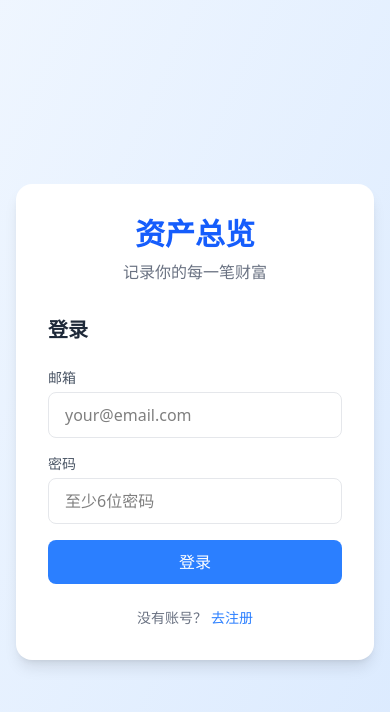
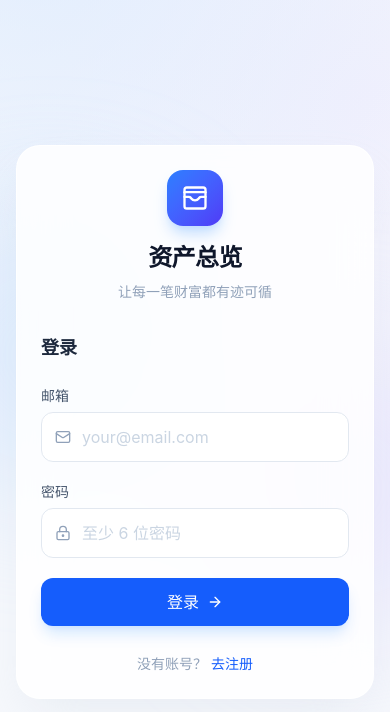
Before and after one commit to andyplanckm/asset-tracker, a React (Vite) app: page / in a window 390 px wide. Shown: the top 712 px of the page. Built offline with nearby package versions, Linux system fonts and the light colour scheme; no server answers.

Commit message:
Refresh dashboard interface (#2)
Improve the visual hierarchy, dashboard metrics, account cards, trend controls, responsive states, navigation, and authentication UI without changing existing workflows.

```diff
--- a/src/components/Auth.tsx
+++ b/src/components/Auth.tsx
@@ -1,4 +1,5 @@
 import { useState } from 'react'
+import { ArrowRight, LockKeyhole, Mail, WalletCards } from 'lucide-react'
 import { errorMessage, supabase } from '../lib/supabase'
 
 export default function Auth() {
@@ -31,44 +32,59 @@ export default function Auth() {
   }
 
   return (
-    <div className="min-h-screen flex items-center justify-center bg-gradient-to-br from-blue-50 to-blue-100 px-4">
-      <div className="bg-white rounded-2xl shadow-lg p-8 w-full max-w-md">
-        <div className="text-center mb-8">
-          <h1 className="text-3xl font-bold text-blue-600 mb-2">资产总览</h1>
-          <p className="text-gray-500">记录你的每一笔财富</p>
+    <div className="relative flex min-h-screen items-center justify-center overflow-hidden px-4 py-10">
+      <div className="absolute -left-24 top-1/4 h-72 w-72 rounded-full bg-blue-200/40 blur-3xl" />
+      <div className="absolute -right-24 bottom-1/4 h-72 w-72 rounded-full bg-violet-200/40 blur-3xl" />
+      <div className="relative w-full max-w-md rounded-3xl border border-white/80 bg-white/85 p-6 shadow-2xl shadow-slate-300/30 backdrop-blur-xl sm:p-9">
+        <div className="mb-8 text-center">
+          <div className="mx-auto mb-4 flex h-14 w-14 items-center justify-center rounded-2xl bg-gradient-to-br from-blue-500 to-indigo-600 text-white shadow-lg shadow-blue-200">
+            <WalletCards className="h-7 w-7" aria-hidden="true" />
+          </div>
+          <h1 className="text-2xl font-bold tracking-tight text-slate-900">资产总览</h1>
+          <p className="mt-2 text-sm text-slate-400">让每一笔财富都有迹可循</p>
         </div>
 
-        <h2 className="text-xl font-semibold text-gray-800 mb-6">
+        <h2 className="mb-6 text-lg font-semibold text-slate-800">
           {isSignUp ? '创建账号' : '登录'}
         </h2>
 
-        <form onSubmit={handleSubmit} className="space-y-4">
+        <form onSubmit={handleSubmit} className="space-y-5">
           <div>
-            <label className="block text-sm font-medium text-gray-600 mb-1">邮箱</label>
+            <label htmlFor="auth-email" className="mb-1.5 block text-sm font-medium text-slate-600">邮箱</label>
+            <div className="relative">
+              <Mail className="pointer-events-none absolute left-3.5 top-1/2 h-4 w-4 -translate-y-1/2 text-slate-400" aria-hidden="true" />
               <input
+                id="auth-email"
                 type="email"
                 value={email}
                 onChange={(e) => setEmail(e.target.value)}
-              className="w-full px-4 py-2.5 border border-gray-200 rounded-lg focus:outline-none focus:ring-2 focus:ring-blue-400 focus:border-transparent transition"
+                className="w-full rounded-xl border border-slate-200 bg-white/80 py-3 pl-10 pr-4 text-sm text-slate-800 transition placeholder:text-slate-300 hover:border-slate-300 focus:border-blue-400 focus:outline-none focus:ring-2 focus:ring-blue-100"
                 placeholder="your@email.com"
+                autoComplete="email"
                 required
               />
             </div>
+          </div>
           <div>
-            <label className="block text-sm font-medium text-gray-600 mb-1">密码</label>
+            <label htmlFor="auth-password" className="mb-1.5 block text-sm font-medium text-slate-600">密码</label>
+            <div className="relative">
+              <LockKeyhole className="pointer-events-none absolute left-3.5 top-1/2 h-4 w-4 -translate-y-1/2 text-slate-400" aria-hidden="true" />
               <input
+                id="auth-password"
                 type="password"
                 value={password}
                 onChange={(e) => setPassword(e.target.value)}
-              className="w-full px-4 py-2.5 border border-gray-200 rounded-lg focus:outline-none focus:ring-2 focus:ring-blue-400 focus:border-transparent transition"
-              placeholder="至少6位密码"
+                className="w-full rounded-xl border border-slate-200 bg-white/80 py-3 pl-10 pr-4 text-sm text-slate-800 transition placeholder:text-slate-300 hover:border-slate-300 focus:border-blue-400 focus:outline-none focus:ring-2 focus:ring-blue-100"
+                placeholder="至少 6 位密码"
+                autoComplete={isSignUp ? 'new-password' : 'current-password'}
                 required
                 minLength={6}
               />
             </div>
+          </div>
 
           {feedback && (
-            <p role="status" className={`text-sm ${feedback.type === 'success' ? 'text-green-500' : 'text-red-500'}`}>
+            <p role="status" className={`rounded-xl px-3 py-2.5 text-sm ${feedback.type === 'success' ? 'bg-emerald-50 text-emerald-600' : 'bg-red-50 text-red-600'}`}>
               {feedback.message}
             </p>
           )}
@@ -76,18 +92,19 @@ export default function Auth() {
           <button
             type="submit"
             disabled={loading}
-            className="w-full py-2.5 bg-blue-500 hover:bg-blue-600 disabled:bg-blue-300 text-white font-medium rounded-lg transition cursor-pointer"
+            className="group flex w-full cursor-pointer items-center justify-center gap-2 rounded-xl bg-blue-600 py-3 text-sm font-semibold text-white shadow-lg shadow-blue-200/70 transition hover:bg-blue-700 disabled:cursor-wait disabled:bg-blue-300"
           >
             {loading ? '处理中...' : isSignUp ? '注册' : '登录'}
+            {!loading && <ArrowRight className="h-4 w-4 transition group-hover:translate-x-0.5" aria-hidden="true" />}
           </button>
         </form>
 
-        <p className="text-center text-sm text-gray-500 mt-6">
+        <p className="mt-7 text-center text-sm text-slate-400">
           {isSignUp ? '已有账号？' : '没有账号？'}
           <button
             type="button"
             onClick={() => { setIsSignUp(!isSignUp); setFeedback(null) }}
-            className="text-blue-500 hover:text-blue-600 font-medium ml-1 cursor-pointer"
+            className="ml-1 cursor-pointer font-semibold text-blue-600 hover:text-blue-700"
           >
             {isSignUp ? '去登录' : '去注册'}
           </button>
--- a/src/components/Layout.tsx
+++ b/src/components/Layout.tsx
@@ -1,4 +1,5 @@
 import type { ReactNode } from 'react'
+import { LogOut, WalletCards } from 'lucide-react'
 import { supabase } from '../lib/supabase'
 
 interface Props {
@@ -11,19 +12,29 @@ export default function Layout({ children }: Props) {
   }
 
   return (
-    <div className="min-h-screen bg-gray-50">
-      <header className="bg-white border-b border-gray-200 sticky top-0 z-40">
-        <div className="max-w-6xl mx-auto px-4 h-14 flex items-center justify-between">
-          <h1 className="text-xl font-bold text-blue-600">资产总览</h1>
+    <div className="min-h-screen">
+      <header className="sticky top-0 z-40 border-b border-white/70 bg-white/80 shadow-[0_1px_0_rgba(15,23,42,0.04)] backdrop-blur-xl">
+        <div className="mx-auto flex h-16 max-w-7xl items-center justify-between px-4 sm:px-6 lg:px-8">
+          <div className="flex items-center gap-3">
+            <div className="flex h-9 w-9 items-center justify-center rounded-xl bg-gradient-to-br from-blue-500 to-indigo-600 text-white shadow-sm shadow-blue-200">
+              <WalletCards className="h-5 w-5" aria-hidden="true" />
+            </div>
+            <div>
+              <h1 className="text-base font-bold tracking-tight text-slate-900 sm:text-lg">资产总览</h1>
+              <p className="hidden text-[11px] text-slate-400 sm:block">清晰掌握每一笔财富</p>
+            </div>
+          </div>
           <button
+            type="button"
             onClick={handleSignOut}
-            className="text-sm text-gray-500 hover:text-gray-700 transition cursor-pointer"
+            className="group flex cursor-pointer items-center gap-2 rounded-lg px-3 py-2 text-sm text-slate-500 transition hover:bg-slate-100 hover:text-slate-800"
           >
-            退出登录
+            <LogOut className="h-4 w-4 transition group-hover:-translate-x-0.5" aria-hidden="true" />
+            <span className="hidden sm:inline">退出登录</span>
           </button>
         </div>
       </header>
-      <main className="max-w-6xl mx-auto px-4 py-6">
+      <main className="mx-auto max-w-7xl px-4 py-6 sm:px-6 sm:py-8 lg:px-8">
         {children}
       </main>
     </div>
--- a/src/index.css
+++ b/src/index.css
@@ -10,14 +10,50 @@
   --color-primary-600: #2563eb;
   --color-primary-700: #1d4ed8;
   --color-primary-800: #1e40af;
+  --font-sans: "Inter", "PingFang SC", "Microsoft YaHei", system-ui, sans-serif;
+}
+
+html {
+  color-scheme: light;
+  background: #f6f8fc;
 }
 
 body {
   margin: 0;
-  background: #f0f4f8;
-  font-family: system-ui, -apple-system, 'Segoe UI', Roboto, sans-serif;
+  min-width: 320px;
+  background:
+    radial-gradient(circle at 12% -8%, rgb(219 234 254 / 0.7), transparent 28rem),
+    radial-gradient(circle at 92% 12%, rgb(237 233 254 / 0.55), transparent 24rem),
+    #f6f8fc;
+  color: #172033;
+  font-family: var(--font-sans);
+  -webkit-font-smoothing: antialiased;
+  text-rendering: optimizeLegibility;
 }
 
 #root {
   min-height: 100vh;
 }
+
+button,
+input,
+select {
+  font: inherit;
+}
+
+button:focus-visible,
+input:focus-visible,
+select:focus-visible {
+  outline: 3px solid rgb(96 165 250 / 0.35);
+  outline-offset: 2px;
+}
+
+::selection {
+  background: #dbeafe;
+  color: #1e3a8a;
+}
+
+* {
+  scrollbar-color: #cbd5e1 transparent;
+  scrollbar-width: thin;
+}
--- a/src/pages/Home.tsx
+++ b/src/pages/Home.tsx
@@ -6,11 +6,11 @@ export default function Home({ userId }: { userId: string }) {
   const { accounts, balances, loading, error, refresh } = useAssetData(userId)
 
   return (
-    <div>
+    <div className="space-y-6">
       {error && (
-        <div className="mb-4 rounded-lg border border-red-200 bg-red-50 px-4 py-3 text-sm text-red-600">
+        <div role="alert" className="rounded-xl border border-red-200 bg-red-50/90 px-4 py-3 text-sm text-red-700 shadow-sm">
           {error}
-          <button type="button" onClick={() => void refresh()} className="ml-2 font-medium underline cursor-pointer">
+          <button type="button" onClick={() => void refresh()} className="ml-2 cursor-pointer font-semibold underline underline-offset-2">
             重试
           </button>
         </div>
```
Also changed, not shown: src/components/AccountList.tsx (+65 -46 lines), src/components/Dashboard.tsx (+67 -31 lines). Lines whose indentation alone changed are shown as unchanged.
